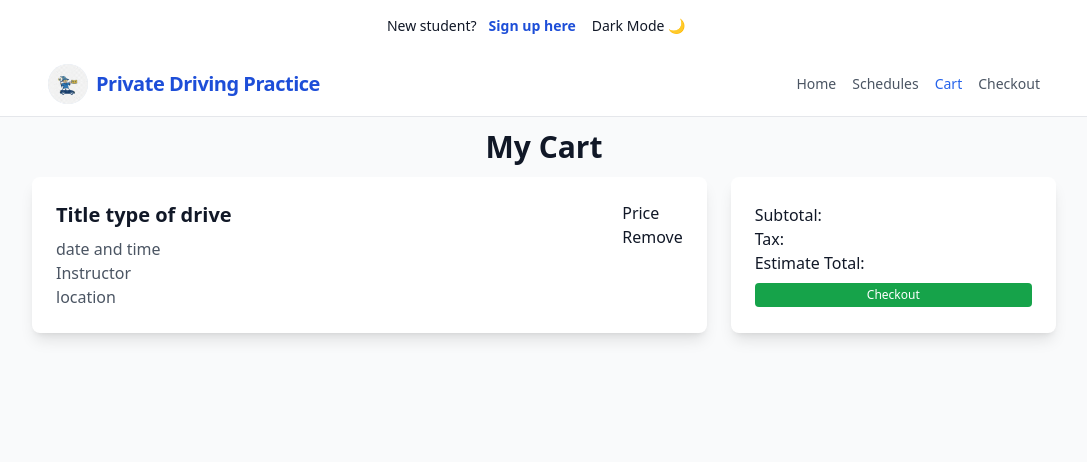
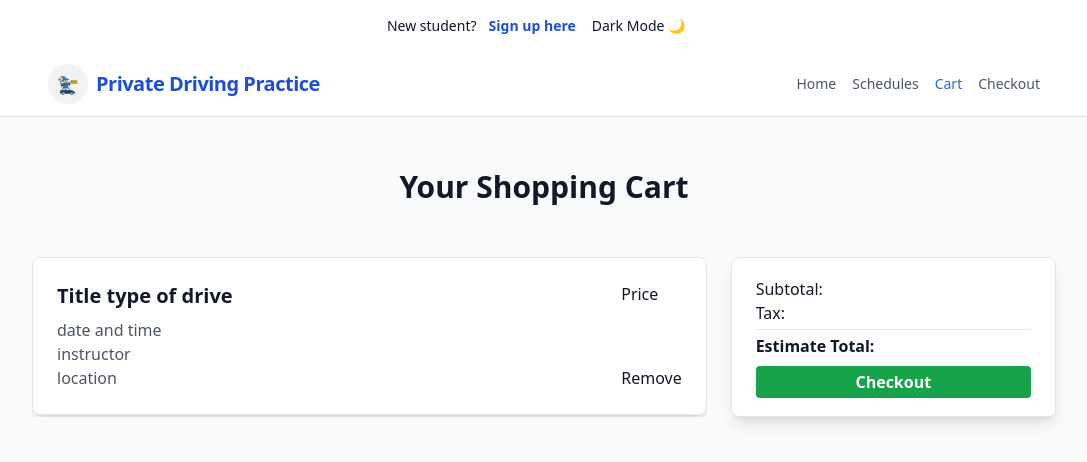
Before and after one commit to IIMaksymilianDymitrII/Driving-School-Examination, a React (Vite) app: page /cart in a window 1280 px wide. Shown: the top 462 px of the page, without its empty margins (96-1183 px from the left). Built offline with nearby package versions, Linux system fonts and the light colour scheme.

Commit message:
tweak design

```diff
--- /dev/null
+++ b/src/components/CartCheckout/Checkout.tsx
@@ -0,0 +1,23 @@
+import { useTheme } from "../../context/ThemeContext"
+const Checkout = () => {
+    const {themeColors} = useTheme()
+  return (
+        <section
+          className={`${themeColors.bgWidget} col-span-1 h-full max-h-[160px] self-center shadow-lg
+        rounded-lg p-6 flex flex-col justify-center
+        border ${themeColors.border}
+         ${themeColors.text} `}>
+            <div className="pb-1">
+                <p>Subtotal: </p>
+                <p>Tax: </p>
+            </div>
+            <hr />
+                <h3 className="font-semibold pt-1">Estimate Total: </h3>
+          <button className="px-3 py-1 text-md font-semibold rounded
+           bg-green-600 text-white hover:bg-green-700
+            focus:ring-2 focus:ring-green-400 mt-2">Checkout</button>
+        </section>
+  )
+}
+
+export default Checkout
--- /dev/null
+++ b/src/components/CartCheckout/Lesson.tsx
@@ -0,0 +1,28 @@
+import { useTheme } from "../../context/ThemeContext";
+const Lesson = () => {
+  const { themeColors } = useTheme();
+  return (
+          <li className={`flex justify-between
+             ${themeColors.bgWidget} shadow-lg border ${themeColors.border}
+        rounded-lg p-6 flex -col justify-center
+            p-5
+            `}>
+            <div>
+              <h2 className="text-xl font-semibold pb-2 ">
+                Title type of drive
+              </h2>
+              <div className={`${themeColors.textMuted}`}>
+              <p>date and time</p>
+              <p>instructor</p>
+              <p>location</p>
+              </div>
+            </div>
+            <div className="grid grid-row-2 content-between ">
+              <p className="">Price</p>
+              <button className={`hover:text-gray-400`}>Remove</button>
+            </div>
+          </li>
+  )
+}
+
+export default Lesson
--- a/src/pages/CartPage.tsx
+++ b/src/pages/CartPage.tsx
@@ -1,4 +1,6 @@
 import { useTheme } from "../context/ThemeContext";
+import Lesson from "../components/CartCheckout/Lesson";
+import Checkout from "../components/CartCheckout/Checkout";
 // className={``}
 const CartPage = () => {
   const { themeColors } = useTheme();
@@ -6,7 +8,7 @@ const CartPage = () => {
     <main className={`min-h-screen ${themeColors.text} `}>
       <section className="">
         <div className={`p-3 flex justify-center items-center `}>
-          <h1 className="text-3xl font-semibold ">My Cart</h1>
+          <h1 className="text-3xl font-semibold p-10">Your Shopping Cart</h1>
         </div>
       </section>
       <section
@@ -14,45 +16,13 @@ const CartPage = () => {
         animate-[slideIn_0.3_ease-out] `}
       >
         <section
-          className={`md:col-span-2 ${themeColors.bgWidget} shadow-lg
-        rounded-lg p-6 flex flex-col justify-center
-         ${themeColors.text} `}>
-        <ul
+          className={`md:col-span-2 max-h-[700px] overflow-y-auto`}>
+        <ul className="grid gap-3"
         >
-          <li className="flex justify-between">
-            <div>
-              <h2 className="text-xl font-semibold pb-2 ">
-                Title type of drive
-              </h2>
-              <div className={`${themeColors.textMuted}`}>
-              <p>date and time</p>
-              <p>Instructor</p>
-              <p>location</p>
-              </div>
-            </div>
-            <div>
-              <p>Price</p>
-              <button>Remove</button>
-            </div>
-          </li>
-          {
-            //list of items
-          }
+          <Lesson/>
         </ul>
         </section>
-        <section
-          className={`${themeColors.bgWidget} col-span-1 shadow-lg
-        rounded-lg p-6 flex flex-col justify-center
-         ${themeColors.text} `}>
-            <div>
-                <p>Subtotal: </p>
-                <p>Tax: </p>
-                <h3>Estimate Total: </h3>
-            </div>
-          <button className="px-3 py-1 text-xs rounded
-           bg-green-600 text-white hover:bg-green-700
-            focus:ring-2 focus:ring-green-400 mt-2">Checkout</button>
-        </section>
+        <Checkout/>
       </section>
     </main>
   );
```
